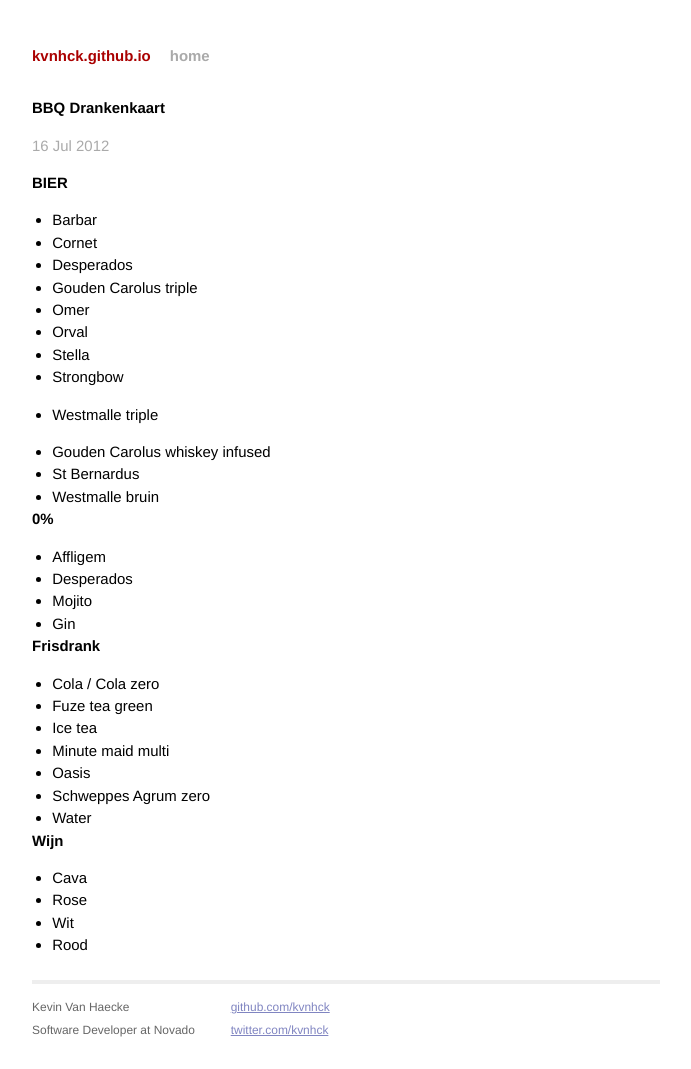
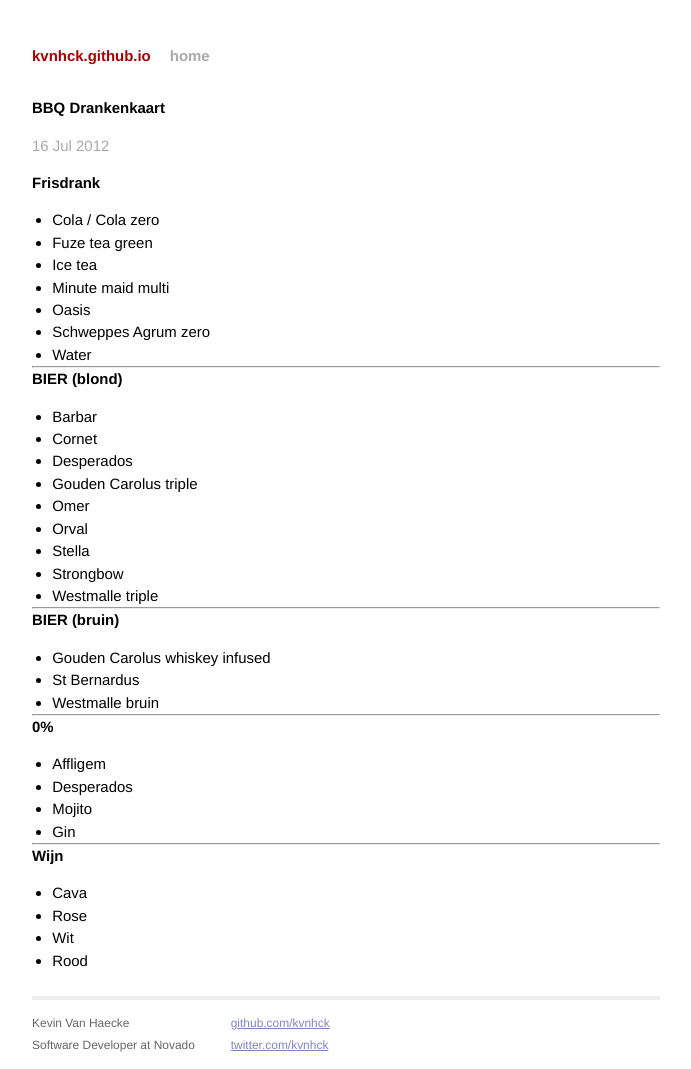
Before and after one commit to kvnhck/kvnhck.github.io, a Jekyll site: the page built from _posts/2022-07-16-bbqmenu.markdown, in a window 1280 px wide. Shown: the whole page, without its empty margins (294-985 px from the left). Built offline with Jekyll 4.4.1, drawn with Linux system fonts in a browser that asks for light colours; Markdown is read by kramdown in place of the engine named in the settings; some of the changed lines change nothing that is shown.

Commit message:
Update 2022-07-16-bbqmenu.markdown

```diff
--- a/_posts/2022-07-16-bbqmenu.markdown
+++ b/_posts/2022-07-16-bbqmenu.markdown
@@ -5,7 +5,19 @@
 categories: [jekyll]
 ---
 
-# BIER
+# Frisdrank
+
+- Cola / Cola zero
+- Fuze tea green
+- Ice tea
+- Minute maid multi
+- Oasis
+- Schweppes Agrum zero
+- Water
+
+---
+
+# BIER (blond)
 
 - Barbar
 - Cornet
@@ -17,9 +29,15 @@
 - Strongbow
 - Westmalle triple
 
+---
+
+# BIER (bruin)
+
 - Gouden Carolus whiskey infused
 - St Bernardus
 - Westmalle bruin
+
+---
 
 # 0%
 
@@ -28,15 +46,7 @@
 - Mojito
 - Gin
 
-# Frisdrank
-
-- Cola / Cola zero
-- Fuze tea green
-- Ice tea
-- Minute maid multi
-- Oasis
-- Schweppes Agrum zero
-- Water
+---
 
 # Wijn
 
```
